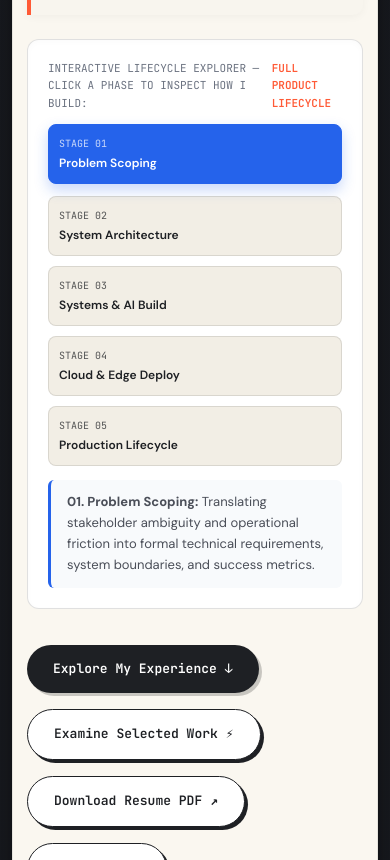
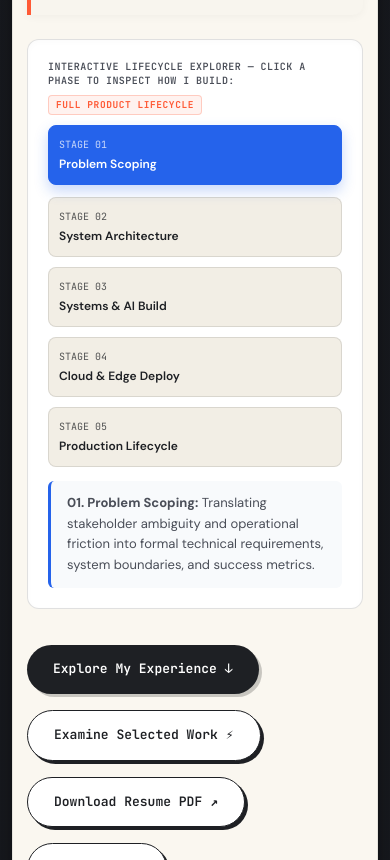
Before and after one commit to Charancode1/portfolio, a website: page index.html in a window 390 px wide. Shown: the part 844-1704 px from the top of the page. Drawn offline with Linux system fonts and the light colour scheme.

Commit message:
ui alignment fix

```diff
--- a/index.html
+++ b/index.html
@@ -16,7 +16,7 @@
     href="https://fonts.googleapis.com/css2?family=Caveat:wght@500;700&family=DM+Sans:ital,opsz,wght@0,9..40,400..700;1,9..40,400..700&family=Fraunces:ital,opsz,wght@0,9..144,400..800;1,9..144,400..800&family=Gochi+Hand&family=JetBrains+Mono:ital,wght@0,400..700;1,400..700&display=swap"
     rel="stylesheet">
 
-  <link rel="stylesheet" href="style.css?v=20261026_compact">
+  <link rel="stylesheet" href="style.css?v=20261026_widget">
 </head>
 
 <body>
@@ -97,8 +97,8 @@
           <!-- Interactive Lifecycle Dispatch Widget -->
           <div class="interactive-pipeline-widget">
             <div class="widget-header">
-              <span>Interactive Lifecycle Explorer — Click a phase to inspect how I build:</span>
-              <span style="color:var(--accent-orange); font-weight:600;">Full Product Lifecycle</span>
+              <span class="widget-title">Interactive Lifecycle Explorer — Click a phase to inspect how I build:</span>
+              <span class="widget-tag">Full Product Lifecycle</span>
             </div>
 
             <div class="pipeline-steps-grid">
--- a/style.css
+++ b/style.css
@@ -497,11 +497,34 @@ button {
   display: flex;
   justify-content: space-between;
   align-items: center;
+  gap: 16px;
   margin-bottom: 14px;
   font-family: var(--font-mono);
   font-size: 11px;
   color: var(--ink-muted);
   text-transform: uppercase;
+  letter-spacing: 0.04em;
+  line-height: 1.5;
+}
+
+.widget-title {
+  color: var(--ink-secondary);
+  font-weight: 600;
+}
+
+.widget-tag {
+  color: var(--accent-orange);
+  font-weight: 700;
+  font-size: 10.5px;
+  letter-spacing: 0.06em;
+  white-space: nowrap;
+  flex-shrink: 0;
+  background: rgba(255, 90, 54, 0.08);
+  border: 1px solid rgba(255, 90, 54, 0.25);
+  padding: 3px 9px;
+  border-radius: 4px;
+  display: inline-flex;
+  align-items: center;
 }
 
 .pipeline-steps-grid {
@@ -1687,6 +1710,13 @@ button {
 
   .pipeline-steps-grid {
     grid-template-columns: 1fr;
+  }
+
+  .widget-header {
+    flex-direction: column;
+    align-items: flex-start;
+    gap: 8px;
+    margin-bottom: 14px;
   }
 
   .workstation-folder,
@@ -1847,6 +1877,21 @@ button {
     gap: 8px;
   }
 
+  .widget-header {
+    gap: 6px;
+    margin-bottom: 12px;
+  }
+
+  .widget-title {
+    font-size: 10px;
+    line-height: 1.45;
+  }
+
+  .widget-tag {
+    font-size: 9.5px;
+    padding: 2px 7px;
+  }
+
   .empirical-metrics-strip {
     grid-template-columns: 1fr 1fr;
     gap: 8px;
```
